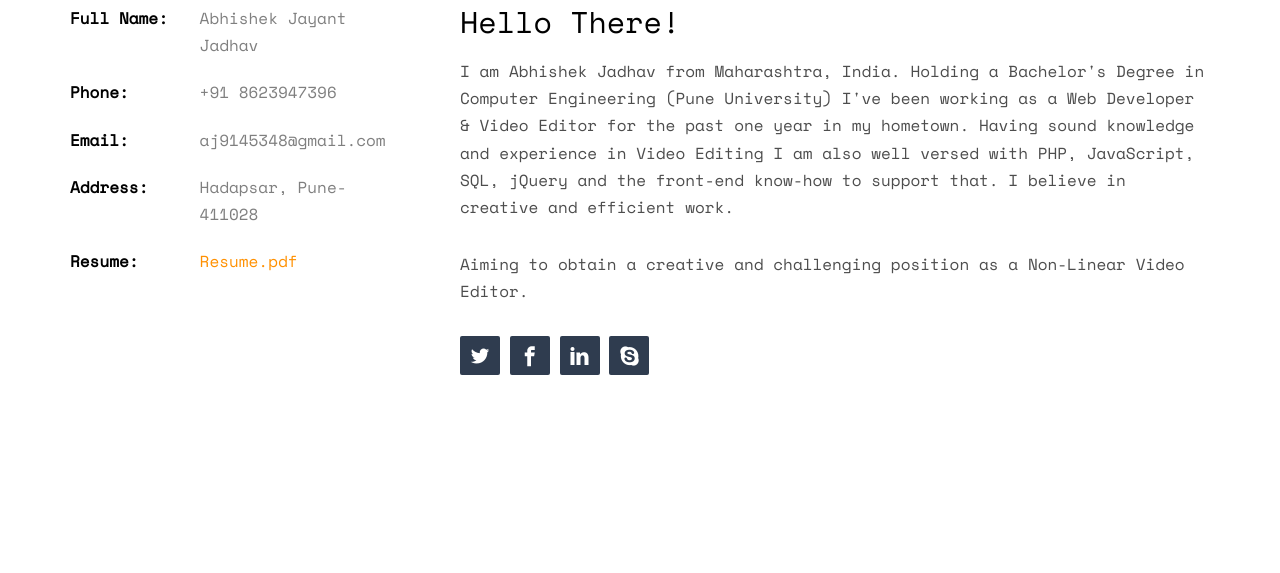
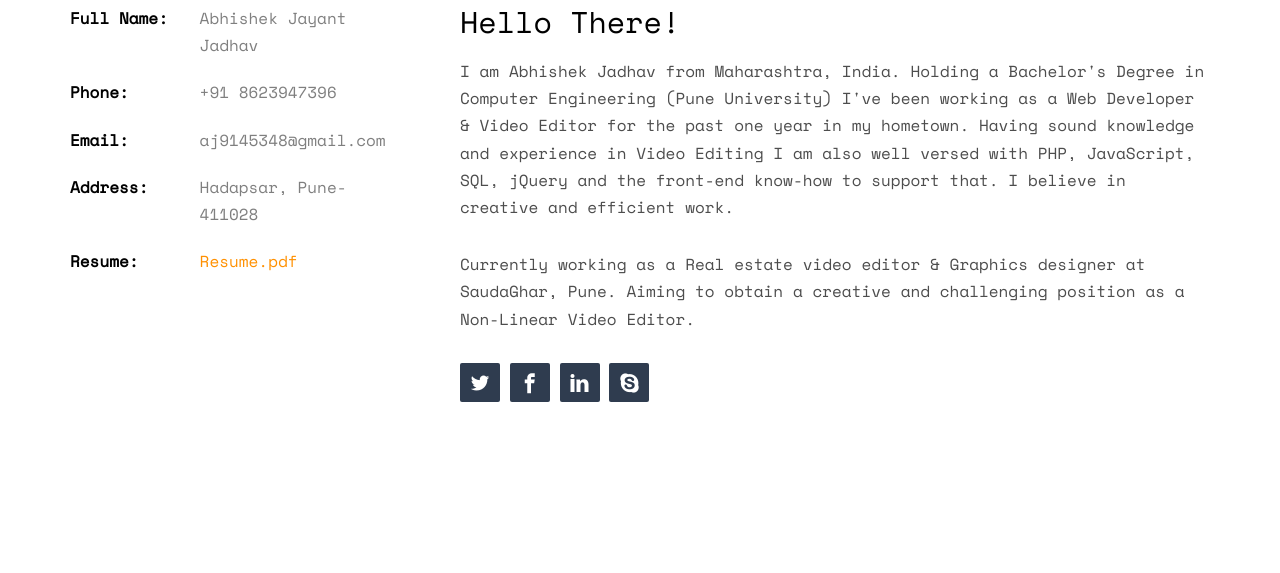
Before and after one commit to CaptainAj1/portfolio, a PHP site: page / in a window 1280 px wide. Shown: the part 1067-1640 px from the top of the page. Run offline with PHP 8.4, Linux system fonts and the light colour scheme; some libraries are stand-ins or nearby versions; some web fonts are replaced.

Commit message:
Update index.php

```diff
--- a/index.php
+++ b/index.php
@@ -99,7 +99,7 @@
 				<div class="col-md-8">
 					<h2>Hello There!</h2>
 					<p>I am Abhishek Jadhav from Maharashtra, India. Holding a Bachelor's Degree in Computer Engineering (Pune University) I've been working as a Web Developer & Video Editor for the past one year in my hometown. Having sound knowledge and experience in Video Editing I am also well versed with PHP, JavaScript, SQL, jQuery and the front-end know-how to support that. I believe in creative and efficient work.</p>
-					<p>Aiming to obtain a creative and challenging position as a Non-Linear Video Editor.</p>
+					<p>Currently working as a Real estate video editor & Graphics designer at SaudaGhar, Pune. Aiming to obtain a creative and challenging position as a Non-Linear Video Editor.</p>
 					<p>
 						<ul class="fh5co-social-icons">
 <li><a href="https://twitter.com/CaptainAj1" target="_blank"><i class="icon-twitter2"></i></a></li>
@@ -194,6 +194,8 @@
 <p><li>PHP</li>
 <p><li>Drupal</li></p>
 <p><li>Wordpress</li></p>
+<p><li>Video Editing</li></p>
+<p><li>Graphics Designing</li></p>
 <p><li>Adobe Permiere Pro CC</li></p>
 <p><li>Adobe Photoshop CC</li></p>
 <p><li>Adobe After Effects CC</li></p>
```
